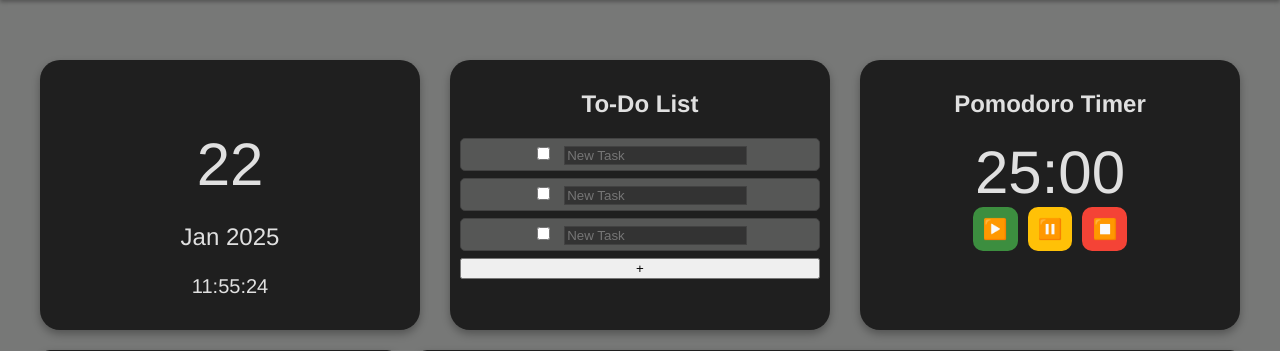
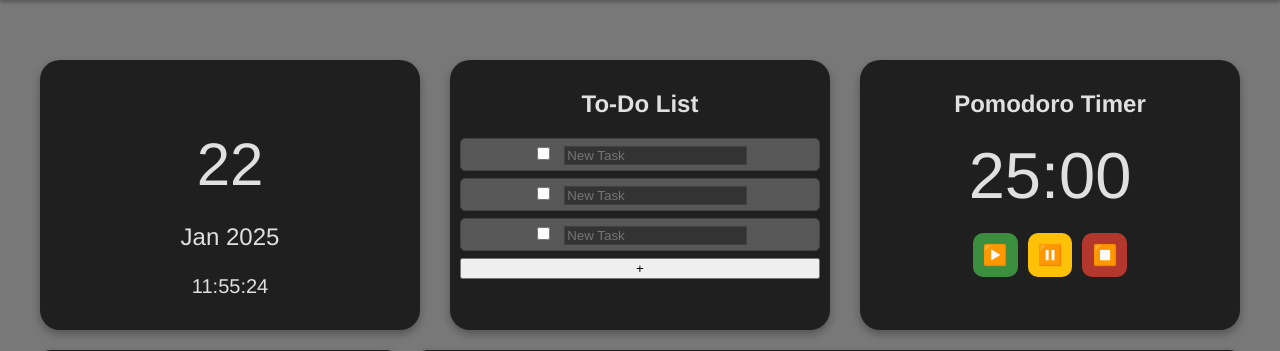
Before and after one commit to xeena26/ProjectTikk, a Flask app: page /dashboard in a window 1280 px wide. Shown: the part 66-417 px from the top of the page. Run offline with Flask 3, Linux system fonts and the light colour scheme; a user stored in the database is signed in; data that the repository does not hold is empty.

Commit message:
Wed, Jan 22, 2025, 10:55 PM +11:00

```diff
--- a/static/styles.css
+++ b/static/styles.css
@@ -194,12 +194,13 @@ footer {
 }
 
 .reset-button {
-    background-color: #F44336;
+    background-color: #B3372D;
 }
 
 .timer {
-    font-size: 60px;
+    font-size: 65px;
     margin-top: 20px;
+    margin-bottom: 20px;
 }
 
 #bottom-row {
```
